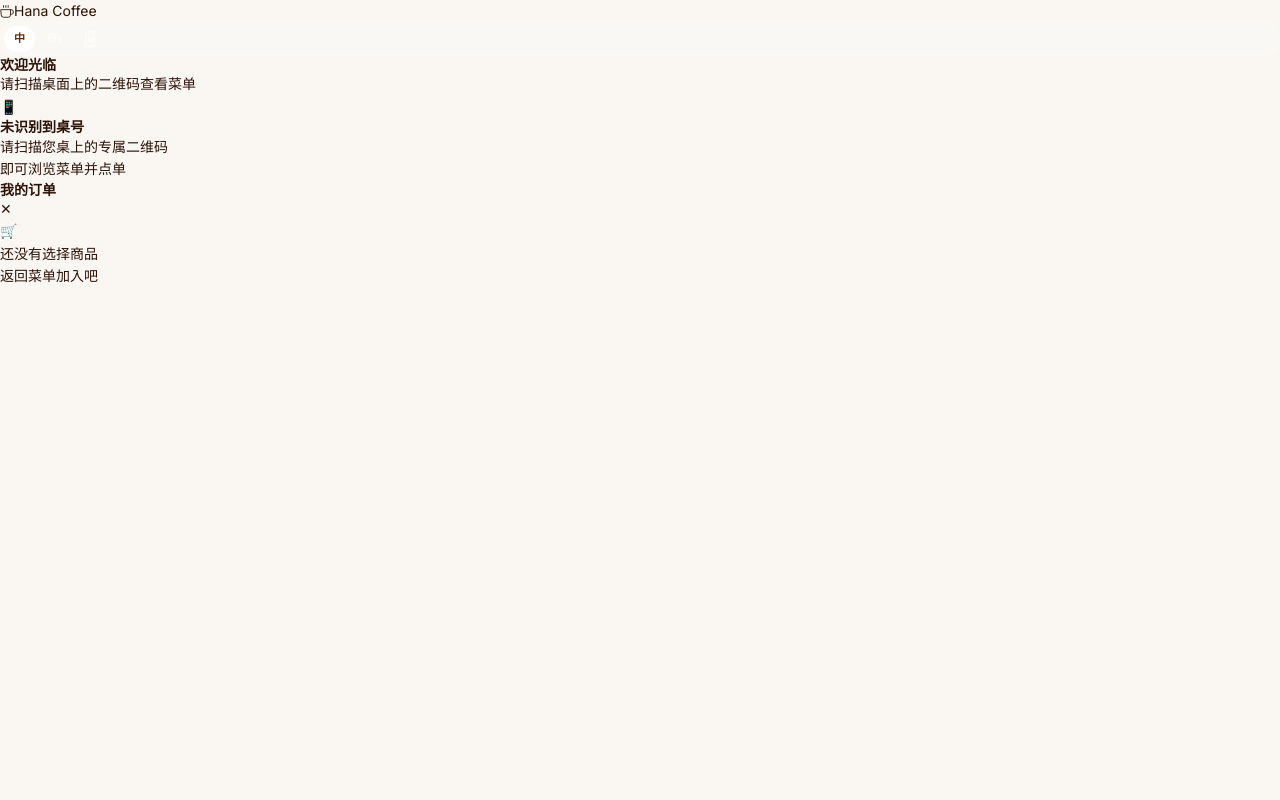
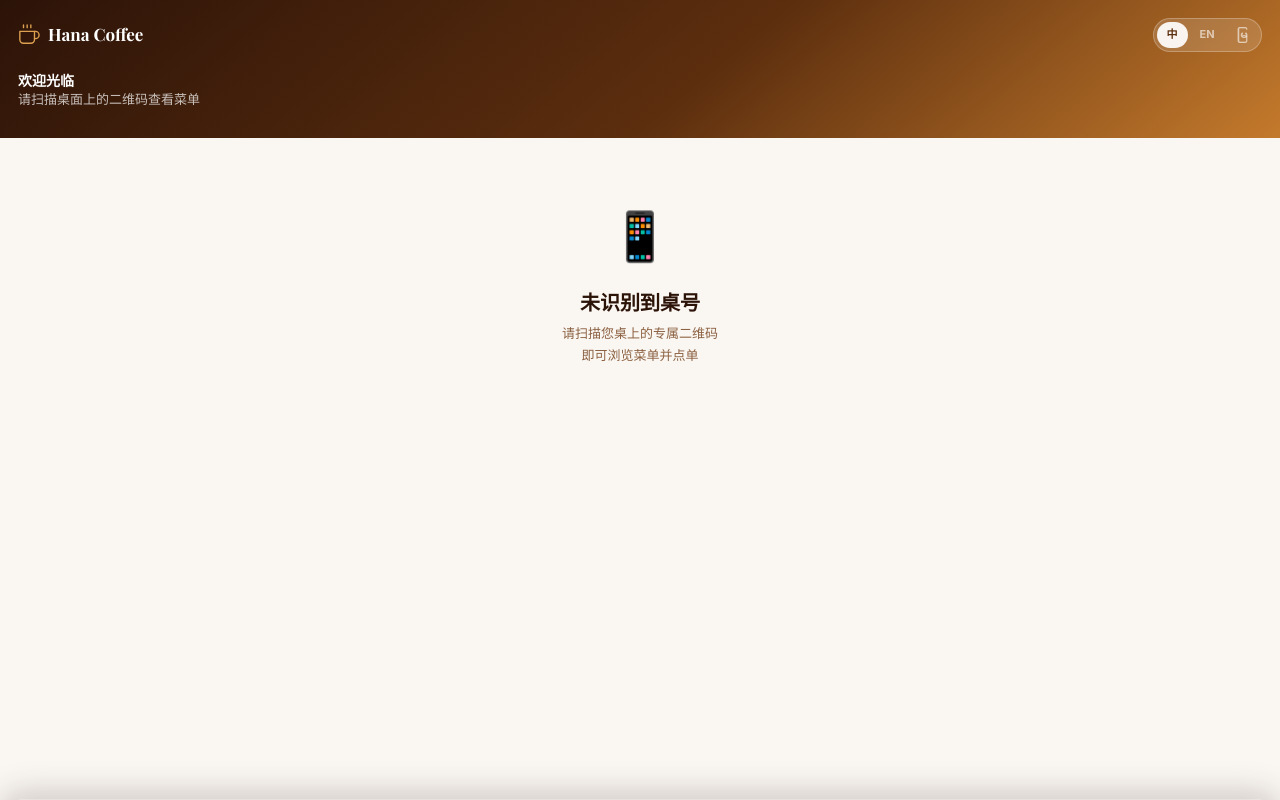
Before and after one commit to TerenceWin/coffery, a React (Vite) app in the folder frontend/: page /customer in a window 1280 px wide. Built offline with nearby package versions, Linux system fonts and the light colour scheme.

Commit message:
Customer page styling

```diff
--- a/frontend/src/style.css
+++ b/frontend/src/style.css
@@ -1145,6 +1145,299 @@ tr:hover td { background: var(--ivory); }
 }
 
 /* ==========================================
+   CUSTOMER PAGE
+   ========================================== */
+
+/* Header */
+.c-header {
+  background: linear-gradient(140deg, var(--espresso) 0%, var(--coffee) 55%, var(--caramel) 100%);
+  padding: 18px 18px 28px;
+  color: #fff;
+}
+.c-header-top {
+  display: flex;
+  align-items: center;
+  justify-content: space-between;
+  margin-bottom: 20px;
+}
+.c-brand {
+  display: flex;
+  align-items: center;
+  gap: 8px;
+  font-family: 'Playfair Display', serif;
+  font-size: 17px;
+  font-weight: 700;
+  color: #fff;
+}
+.c-brand svg { width: 22px; height: 22px; color: var(--honey); }
+
+.header-actions { display: flex; align-items: center; gap: 10px; }
+
+.btn-call {
+  display: flex;
+  align-items: center;
+  gap: 6px;
+  padding: 7px 13px;
+  background: rgba(255,255,255,.15);
+  border: 1px solid rgba(255,255,255,.3);
+  border-radius: var(--r-full);
+  color: #fff;
+  font-size: 12.5px;
+  font-weight: 600;
+  transition: var(--ease);
+}
+.btn-call:hover { background: rgba(255,255,255,.25); }
+.btn-call svg { width: 14px; height: 14px; }
+
+.c-table-badge {
+  display: inline-flex;
+  align-items: center;
+  gap: 5px;
+  padding: 4px 11px;
+  background: rgba(255,255,255,.18);
+  border: 1px solid rgba(255,255,255,.25);
+  border-radius: var(--r-full);
+  font-size: 12px;
+  font-weight: 600;
+  color: rgba(255,255,255,.9);
+  margin-bottom: 10px;
+}
+.c-table-badge svg { width: 13px; height: 13px; }
+
+.c-header-h1 {
+  font-size: 26px;
+  color: #fff;
+  margin-bottom: 4px;
+}
+.c-header p { color: rgba(255,255,255,.72); font-size: 13px; }
+
+/* States */
+.invalid-state,
+.loading-state,
+.error-state {
+  display: flex;
+  flex-direction: column;
+  align-items: center;
+  justify-content: center;
+  padding: 60px 24px;
+  text-align: center;
+  color: var(--text-muted);
+}
+.invalid-state .big-icon,
+.error-state .e-icon { font-size: 48px; margin-bottom: 14px; }
+.invalid-state h2,
+.error-state h2 { font-size: 20px; color: var(--espresso); margin-bottom: 8px; }
+.invalid-state p,
+.error-state p { font-size: 13px; line-height: 1.7; max-width: 280px; }
+
+.spinner {
+  width: 36px; height: 36px;
+  border: 3px solid var(--border);
+  border-top-color: var(--coffee);
+  border-radius: 50%;
+  animation: spin .8s linear infinite;
+  margin-bottom: 12px;
+}
+
+.btn-retry {
+  margin-top: 16px;
+  padding: 9px 22px;
+  background: var(--coffee);
+  color: #fff;
+  border-radius: var(--r-md);
+  font-size: 13px;
+  font-weight: 600;
+  transition: var(--ease);
+}
+.btn-retry:hover { background: var(--brown); }
+
+/* Menu list */
+.menu-list {
+  padding: 16px 14px 120px;
+  display: flex;
+  flex-direction: column;
+  gap: 10px;
+}
+.menu-item {
+  background: #fff;
+  border-radius: var(--r-md);
+  border: 1px solid var(--border);
+  box-shadow: var(--sh-sm);
+  padding: 14px 14px;
+  display: flex;
+  align-items: center;
+  gap: 12px;
+  transition: var(--ease);
+}
+.menu-item.unavailable { opacity: .5; }
+.item-emoji { font-size: 32px; width: 52px; height: 52px; display: flex; align-items: center; justify-content: center; background: var(--latte); border-radius: var(--r-md); flex-shrink: 0; }
+.item-info { flex: 1; min-width: 0; }
+.item-name { font-size: 14px; font-weight: 700; color: var(--espresso); }
+.item-code { font-size: 11px; color: var(--text-muted); margin-top: 2px; }
+.item-unavail-tag {
+  display: inline-block;
+  margin-top: 4px;
+  padding: 2px 8px;
+  background: var(--error-bg);
+  color: var(--error);
+  border-radius: var(--r-full);
+  font-size: 10px;
+  font-weight: 700;
+  text-transform: uppercase;
+  letter-spacing: .05em;
+}
+.item-right { display: flex; flex-direction: column; align-items: flex-end; gap: 8px; flex-shrink: 0; }
+.item-price { font-size: 15px; font-weight: 700; color: var(--caramel); font-family: 'Playfair Display', serif; }
+
+/* Qty controls */
+.qty-ctrl { display: flex; align-items: center; gap: 6px; }
+.qty-btn {
+  width: 28px; height: 28px;
+  border-radius: 50%;
+  border: 1.5px solid var(--border);
+  display: flex; align-items: center; justify-content: center;
+  font-size: 16px; font-weight: 700;
+  color: var(--coffee);
+  transition: var(--ease);
+  line-height: 1;
+}
+.qty-btn:disabled { opacity: .35; cursor: not-allowed; }
+.qty-btn.plus { background: var(--coffee); color: #fff; border-color: var(--coffee); }
+.qty-btn.plus:hover:not(:disabled) { background: var(--brown); }
+.qty-btn.minus:hover:not(:disabled) { background: var(--latte); }
+.qty-num { font-size: 14px; font-weight: 700; color: var(--espresso); min-width: 16px; text-align: center; }
+
+/* Cart bar */
+.cart-bar {
+  position: fixed;
+  bottom: 20px; left: 50%; transform: translateX(-50%);
+  width: calc(100% - 32px); max-width: 480px;
+  background: var(--espresso);
+  border-radius: var(--r-lg);
+  padding: 14px 16px;
+  display: flex;
+  align-items: center;
+  gap: 12px;
+  cursor: pointer;
+  box-shadow: 0 8px 28px rgba(44,19,8,.35);
+  z-index: 200;
+  transition: var(--ease);
+}
+.cart-bar:hover { transform: translateX(-50%) translateY(-2px); box-shadow: 0 12px 36px rgba(44,19,8,.45); }
+.cart-icon-wrap { position: relative; }
+.cart-icon-wrap svg { width: 22px; height: 22px; color: var(--honey); }
+.cart-badge {
+  position: absolute;
+  top: -6px; right: -8px;
+  background: var(--caramel);
+  color: #fff;
+  border-radius: var(--r-full);
+  font-size: 10px;
+  font-weight: 700;
+  min-width: 18px;
+  height: 18px;
+  display: flex; align-items: center; justify-content: center;
+  padding: 0 4px;
+}
+.cart-bar-info { flex: 1; }
+.cart-bar-total { font-size: 15px; font-weight: 700; color: #fff; font-family: 'Playfair Display', serif; }
+.cart-bar-hint { font-size: 11px; color: rgba(255,255,255,.55); }
+.cart-bar-btn {
+  padding: 8px 16px;
+  background: var(--caramel);
+  color: #fff;
+  border-radius: var(--r-md);
+  font-size: 13px;
+  font-weight: 700;
+  white-space: nowrap;
+}
+
+/* Cart overlay + sheet */
+.cart-overlay {
+  position: fixed; inset: 0;
+  background: rgba(44,19,8,.5);
+  backdrop-filter: blur(3px);
+  z-index: 300;
+  opacity: 0; pointer-events: none;
+  transition: opacity var(--ease);
+}
+.cart-overlay.open { opacity: 1; pointer-events: all; }
+
+.cart-sheet {
+  position: fixed;
+  bottom: 0; left: 0; right: 0;
+  background: #fff;
+  border-radius: var(--r-lg) var(--r-lg) 0 0;
+  z-index: 400;
+  max-height: 82vh;
+  display: flex; flex-direction: column;
+  transform: translateY(100%);
+  transition: transform .35s cubic-bezier(.4,0,.2,1);
+  box-shadow: 0 -8px 32px rgba(44,19,8,.2);
+}
+.cart-sheet.open { transform: none; }
+
+.cart-sheet-head {
+  display: flex; align-items: center; justify-content: space-between;
+  padding: 18px 18px 14px;
+  border-bottom: 1px solid var(--border);
+  flex-shrink: 0;
+}
+.cart-sheet-head h3 { font-size: 18px; color: var(--espresso); }
+.sheet-close {
+  width: 30px; height: 30px;
+  border-radius: 50%;
+  display: flex; align-items: center; justify-content: center;
+  font-size: 14px; color: var(--text-muted);
+  transition: var(--ease);
+}
+.sheet-close:hover { background: var(--latte); }
+
+.cart-items-scroll { flex: 1; overflow-y: auto; padding: 14px 16px; }
+
+.cart-item {
+  display: flex; align-items: center; gap: 10px;
+  padding: 12px 0;
+  border-bottom: 1px solid var(--border);
+}
+.cart-item:last-child { border-bottom: none; }
+.cart-item-emoji { font-size: 24px; }
+.cart-item-name { flex: 1; font-size: 14px; font-weight: 600; color: var(--espresso); }
+.cart-item-price { font-size: 14px; font-weight: 700; color: var(--caramel); font-family: 'Playfair Display', serif; }
+
+.cart-empty,
+.order-success {
+  display: flex; flex-direction: column; align-items: center; justify-content: center;
+  padding: 40px 20px; text-align: center; color: var(--text-muted);
+}
+.cart-empty .e-icon,
+.order-success .s-icon { font-size: 40px; margin-bottom: 10px; }
+.order-success h3 { font-size: 18px; color: var(--espresso); margin-bottom: 6px; }
+.order-success p { font-size: 13px; line-height: 1.7; }
+
+.cart-sheet-foot {
+  padding: 14px 16px 24px;
+  border-top: 1px solid var(--border);
+  flex-shrink: 0;
+}
+.cart-total-row { display: flex; justify-content: space-between; align-items: center; margin-bottom: 14px; }
+.cart-total-label { font-size: 14px; font-weight: 600; color: var(--text-muted); }
+.cart-total-val { font-size: 20px; font-weight: 700; color: var(--espresso); font-family: 'Playfair Display', serif; }
+
+.btn-place-order {
+  width: 100%;
+  padding: 14px;
+  background: linear-gradient(135deg, var(--coffee), var(--brown));
+  color: #fff;
+  border-radius: var(--r-md);
+  font-size: 15px;
+  font-weight: 700;
+  transition: var(--ease);
+  box-shadow: 0 4px 14px rgba(92,46,14,.28);
+}
+.btn-place-order:hover { transform: translateY(-1px); box-shadow: 0 6px 20px rgba(92,46,14,.38); }
+
+/* ==========================================
    UTILITY
    ========================================== */
 
```
